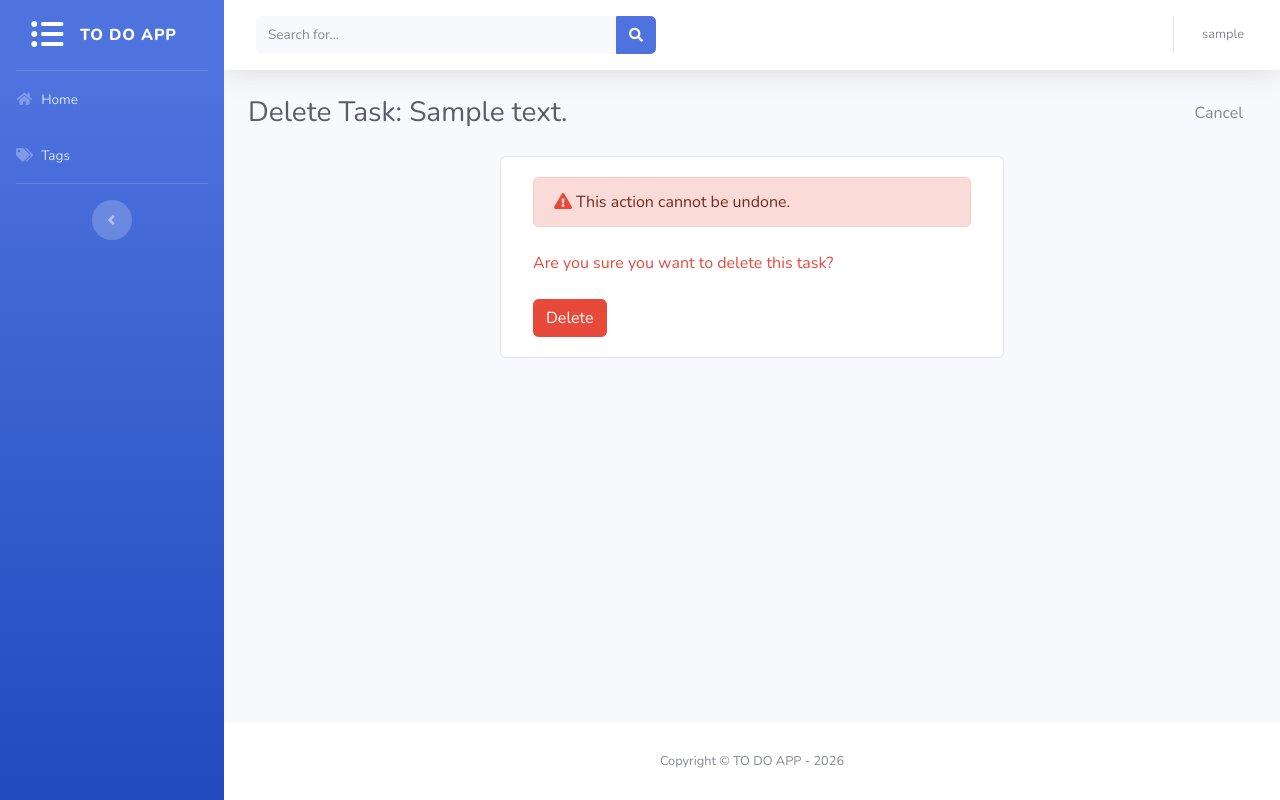
After one commit to Exteriordemonic/py-to-do-list, a Django app: page /tasks/delete/1/ in a window 1280 px wide. The commit adds this page. Run offline with Django 5.2, Linux system fonts and the light colour scheme; a user stored in the database is signed in; tables that the repository leaves empty hold one stand-in row (values such as "Sample post"); some libraries are stand-ins or nearby versions.

Commit message:
feat: Add task deletion functionality with corresponding view, URL route, and update task list template

```diff
--- a/tasks/urls.py
+++ b/tasks/urls.py
@@ -3,6 +3,7 @@ from django.urls import path
 from tasks.views import (
     TaskCreateView,
     TaskUpdateView,
+    TaskDeleteView,
     complete_task,
     undo_task,
 )
@@ -12,4 +13,5 @@ urlpatterns = [
     path("complete/<int:pk>/", complete_task, name="task-complete"),
     path("update/<int:pk>/", TaskUpdateView.as_view(), name="task-update"),
     path("undo/<int:pk>/", undo_task, name="task-undo"),
+    path("delete/<int:pk>/", TaskDeleteView.as_view(), name="task-delete"),
 ]
--- a/tasks/views.py
+++ b/tasks/views.py
@@ -1,4 +1,4 @@
-from django.views.generic import CreateView, ListView, UpdateView
+from django.views.generic import CreateView, ListView, UpdateView, DeleteView
 from django.contrib.auth.mixins import LoginRequiredMixin
 from django.urls import reverse_lazy
 from django.shortcuts import redirect
@@ -39,6 +39,14 @@ class TaskListView(LoginRequiredMixin, ListView):
         return Task.objects.filter(user=self.request.user)
 
 
+class TaskDeleteView(LoginRequiredMixin, DeleteView):
+    model = Task
+    success_url = reverse_lazy("index")
+
+    def get_queryset(self):
+        return Task.objects.filter(user=self.request.user)
+
+
 @login_required
 def complete_task(request, pk):
     task = Task.objects.get(pk=pk, user=request.user)
--- a/templates/includes/tasks-list.html
+++ b/templates/includes/tasks-list.html
@@ -33,9 +33,9 @@
       <a class="btn btn-sm btn-outline-primary mr-2" href="{% url 'tasks:task-update' task.pk %}">
         <i class="fa fa-pencil-alt mr-1"></i>Edit
       </a>
-      <button class="btn btn-sm btn-outline-danger mr-2">
+      <a class="btn btn-sm btn-outline-danger mr-2" href="{% url 'tasks:task-delete' task.pk %}">
         <i class="fa fa-trash mr-1"></i>Delete
-      </button>
+      </a>
       {% if task.completed %}
       <a class="btn btn-sm btn-outline-secondary ml-auto" href="{% url 'tasks:task-undo' task.pk %}">
         <i class="fa fa-undo mr-1"></i>Undo
--- /dev/null
+++ b/templates/tasks/task_confirm_delete.html
@@ -0,0 +1,30 @@
+{% extends "base.html" %}
+
+{% block page-header-title %}
+    Delete Task: {{ object.content }}
+{% endblock page-header-title %}
+
+{% block page-header-actions %}
+    {% if object %}
+        <a href="{% url 'index' %}" class="btn btn-outline">Cancel</a>
+    {% endif %}
+{% endblock page-header-actions %}
+
+{% block content %}
+  <div class="card bg-base-100 shadow-md border border-base-content/10 mt-8 max-w-lg mx-auto col-12 col-sm-6">
+    <div class="card-body">
+      <form method="post" class="flex flex-col gap-6">
+        {% csrf_token %}
+        <div class="alert alert-danger mb-4">
+          <span><i class="fa fa-exclamation-triangle mr-1 text-danger"></i>This action cannot be undone.</span>
+        </div>
+        <p class="text-danger mb-4">Are you sure you want to delete this task?</p>
+        <div class="flex gap-2 mt-4">
+          <button type="submit" class="btn btn-danger">
+            Delete
+          </button>
+        </div>
+      </form>
+    </div>
+  </div>
+{% endblock %}
```
